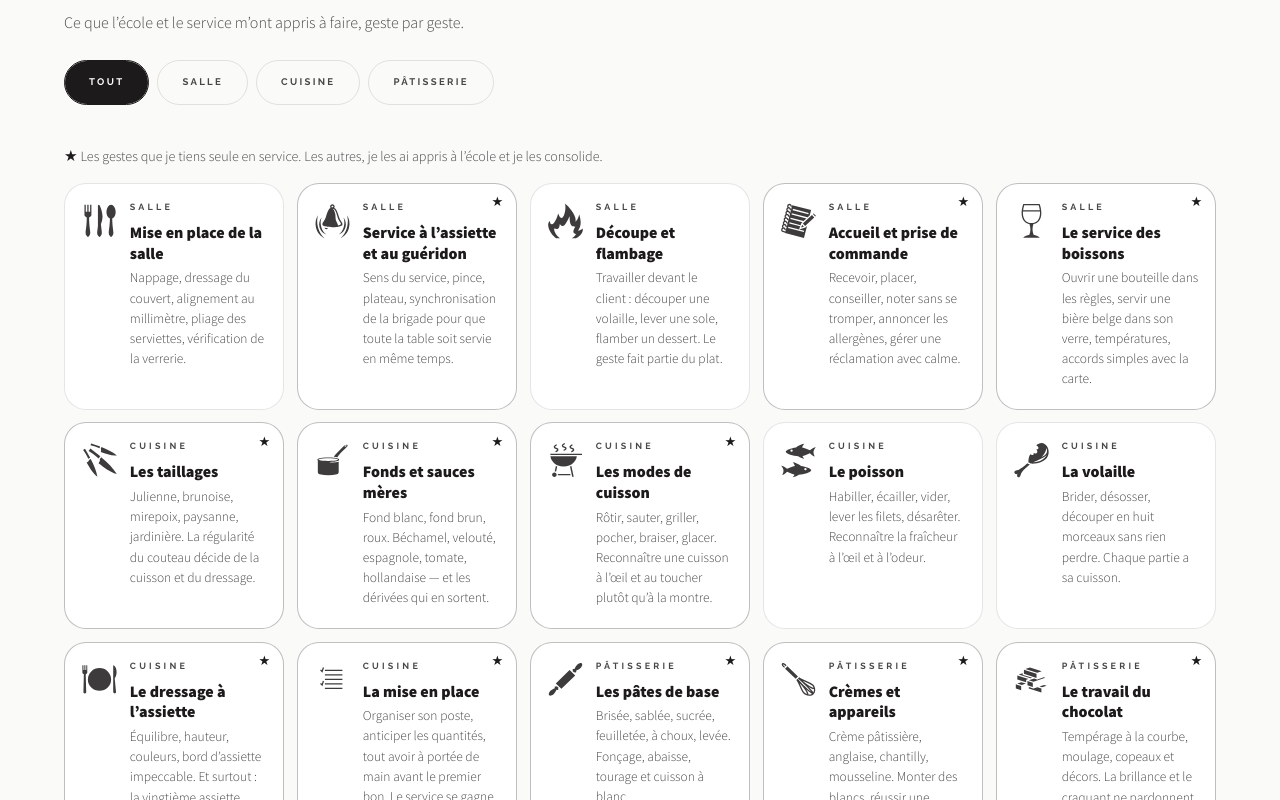
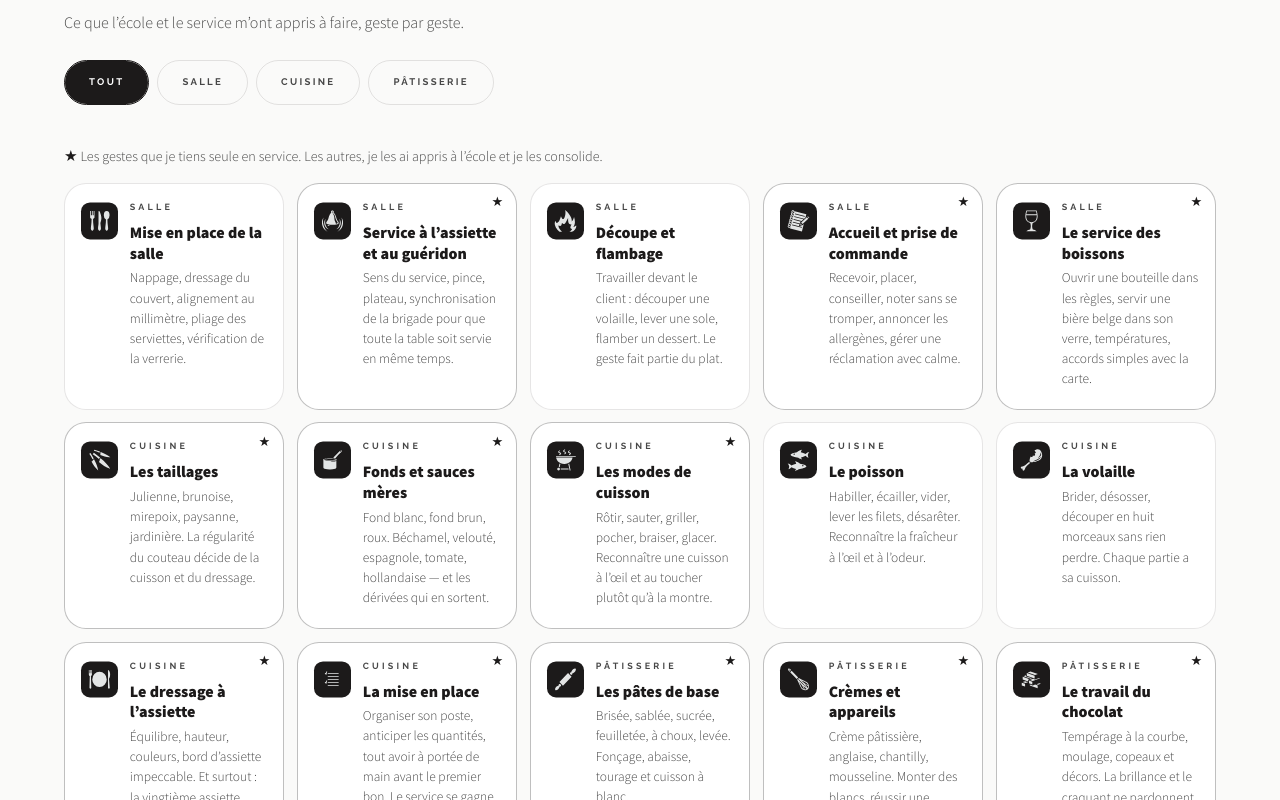
Before and after one commit to magalicontrino/cvmanon, a plain HTML site: page index.html in a window 1280 px wide. Shown: the part 2781-3581 px from the top of the page. Drawn offline with Linux system fonts and the light colour scheme.

Commit message:
Tous les pictos dans le carré d'encre
Les vingt et un pictos de la page portent désormais le même traitement que ceux
de la formation : carré d'encre, coins arrondis, picto en blanc.

Trois tailles, une seule mécanique — .badge, .badge--lg pour la formation,
--md pour les familles d'expérience, --sm pour les quinze fiches techniques.
Les règles séparées .rows__icon et .tile__icon disparaissent.

Co-Authored-By: Claude Opus 4.8 <noreply@anthropic.com>

```diff
--- a/index.html
+++ b/index.html
@@ -123,7 +123,7 @@
   <ul class="rows">
 
     <li data-reveal>
-      <span class="rows__badge"><img class="rows__icon" src="assets/pictos/formation-01.svg" alt="" width="512" height="512" /></span>
+      <span class="badge badge--lg"><img class="badge__img" src="assets/pictos/formation-01.svg" alt="" width="512" height="512" /></span>
       <span class="rows__title">Institut d’Enseignement Cardinal Mercier
         <em class="rows__sub">Braine-l’Alleud</em></span>
       <span class="rows__body"><b>2026</b> — 5<sup>e</sup> année en septembre. Section Hôtelier(ère) - Restaurateur(trice), enseignement technique de qualification.
@@ -131,14 +131,14 @@
     </li>
 
     <li data-reveal>
-      <span class="rows__badge"><img class="rows__icon" src="assets/pictos/formation-02.svg" alt="" width="512" height="512" /></span>
+      <span class="badge badge--lg"><img class="badge__img" src="assets/pictos/formation-02.svg" alt="" width="512" height="512" /></span>
       <span class="rows__title">Normes HACCP et sécurité alimentaire
         <em class="rows__sub">Intégré au cursus</em></span>
       <span class="rows__body">Chaîne du froid, traçabilité, températures, nettoyage et désinfection. Tenue professionnelle complète, lavage des mains, allergènes, DLC.</span>
     </li>
 
     <li data-reveal>
-      <span class="rows__badge"><img class="rows__icon" src="assets/pictos/formation-03.svg" alt="" width="512" height="512" /></span>
+      <span class="badge badge--lg"><img class="badge__img" src="assets/pictos/formation-03.svg" alt="" width="512" height="512" /></span>
       <span class="rows__title">Restaurant didactique de l’école
         <em class="rows__sub">Chaque semaine</em></span>
       <span class="rows__body">Services complets ouverts au public, en brigade de cuisine et en brigade de salle. Réceptions et repas de gala organisés par l’école.</span>
@@ -157,7 +157,7 @@
   <!-- Trois familles, une ligne par poste. La date à gauche donne la
        chronologie sans qu'on ait à la chercher dans le texte. -->
   <h3 class="rows__group" data-reveal>
-    <img src="assets/pictos/experience-salle.svg" alt="" width="512" height="512" />salle
+    <span class="badge badge--md"><img class="badge__img" src="assets/pictos/experience-salle.svg" alt="" width="512" height="512" /></span>salle
   </h3>
   <ul class="rows rows--dated">
 
@@ -176,7 +176,7 @@
   </ul>
 
   <h3 class="rows__group" data-reveal>
-    <img src="assets/pictos/experience-cuisine.svg" alt="" width="512" height="512" />cuisine
+    <span class="badge badge--md"><img class="badge__img" src="assets/pictos/experience-cuisine.svg" alt="" width="512" height="512" /></span>cuisine
   </h3>
   <ul class="rows rows--dated">
 
@@ -195,7 +195,7 @@
   </ul>
 
   <h3 class="rows__group" data-reveal>
-    <img src="assets/pictos/experience-stock.svg" alt="" width="512" height="512" />stock et logistique
+    <span class="badge badge--md"><img class="badge__img" src="assets/pictos/experience-stock.svg" alt="" width="512" height="512" /></span>stock et logistique
   </h3>
   <ul class="rows rows--dated">
 
@@ -278,7 +278,7 @@
   <ul class="grid" id="techniques-grid">
 
     <li class="tile" data-cat="salle" data-reveal>
-      <img class="tile__icon" src="assets/pictos/technique-10.svg" alt="" width="512" height="512" />
+      <span class="badge badge--sm"><img class="badge__img" src="assets/pictos/technique-10.svg" alt="" width="512" height="512" /></span>
       <div class="tile__body">
         <p class="tag">salle</p>
         <h3 class="tile__name">Mise en place de la salle</h3>
@@ -287,7 +287,7 @@
     </li>
 
     <li class="tile is-known" data-cat="salle" data-reveal data-delay="1">
-      <img class="tile__icon" src="assets/pictos/technique-11.svg" alt="" width="512" height="512" />
+      <span class="badge badge--sm"><img class="badge__img" src="assets/pictos/technique-11.svg" alt="" width="512" height="512" /></span>
       <span class="tile__star" role="img" aria-label="Compétence acquise">★</span>
       <div class="tile__body">
         <p class="tag">salle</p>
@@ -297,7 +297,7 @@
     </li>
 
     <li class="tile" data-cat="salle" data-reveal data-delay="2">
-      <img class="tile__icon" src="assets/pictos/technique-12.svg" alt="" width="512" height="512" />
+      <span class="badge badge--sm"><img class="badge__img" src="assets/pictos/technique-12.svg" alt="" width="512" height="512" /></span>
       <div class="tile__body">
         <p class="tag">salle</p>
         <h3 class="tile__name">Découpe et flambage</h3>
@@ -306,7 +306,7 @@
     </li>
 
     <li class="tile is-known" data-cat="salle" data-reveal data-delay="3">
-      <img class="tile__icon" src="assets/pictos/technique-13.svg" alt="" width="512" height="512" />
+      <span class="badge badge--sm"><img class="badge__img" src="assets/pictos/technique-13.svg" alt="" width="512" height="512" /></span>
       <span class="tile__star" role="img" aria-label="Compétence acquise">★</span>
       <div class="tile__body">
         <p class="tag">salle</p>
@@ -316,7 +316,7 @@
     </li>
 
     <li class="tile is-known" data-cat="salle" data-reveal>
-      <img class="tile__icon" src="assets/pictos/technique-14.svg" alt="" width="512" height="512" />
+      <span class="badge badge--sm"><img class="badge__img" src="assets/pictos/technique-14.svg" alt="" width="512" height="512" /></span>
       <span class="tile__star" role="img" aria-label="Compétence acquise">★</span>
       <div class="tile__body">
         <p class="tag">salle</p>
@@ -326,7 +326,7 @@
     </li>
 
     <li class="tile is-known" data-cat="cuisine" data-reveal data-delay="1">
-      <img class="tile__icon" src="assets/pictos/technique-01.svg" alt="" width="512" height="512" />
+      <span class="badge badge--sm"><img class="badge__img" src="assets/pictos/technique-01.svg" alt="" width="512" height="512" /></span>
       <span class="tile__star" role="img" aria-label="Compétence acquise">★</span>
       <div class="tile__body">
         <p class="tag">cuisine</p>
@@ -336,7 +336,7 @@
     </li>
 
     <li class="tile is-known" data-cat="cuisine" data-reveal data-delay="2">
-      <img class="tile__icon" src="assets/pictos/technique-02.svg" alt="" width="512" height="512" />
+      <span class="badge badge--sm"><img class="badge__img" src="assets/pictos/technique-02.svg" alt="" width="512" height="512" /></span>
       <span class="tile__star" role="img" aria-label="Compétence acquise">★</span>
       <div class="tile__body">
         <p class="tag">cuisine</p>
@@ -346,7 +346,7 @@
     </li>
 
     <li class="tile is-known" data-cat="cuisine" data-reveal data-delay="3">
-      <img class="tile__icon" src="assets/pictos/technique-03.svg" alt="" width="512" height="512" />
+      <span class="badge badge--sm"><img class="badge__img" src="assets/pictos/technique-03.svg" alt="" width="512" height="512" /></span>
       <span class="tile__star" role="img" aria-label="Compétence acquise">★</span>
       <div class="tile__body">
         <p class="tag">cuisine</p>
@@ -356,7 +356,7 @@
     </li>
 
 <li class="tile" data-cat="cuisine" data-reveal>
-      <img class="tile__icon" src="assets/pictos/technique-04.svg" alt="" width="512" height="512" />
+      <span class="badge badge--sm"><img class="badge__img" src="assets/pictos/technique-04.svg" alt="" width="512" height="512" /></span>
       <div class="tile__body">
         <p class="tag">cuisine</p>
         <h3 class="tile__name">Le poisson</h3>
@@ -365,7 +365,7 @@
     </li>
 
     <li class="tile" data-cat="cuisine" data-reveal>
-      <img class="tile__icon" src="assets/pictos/technique-15.svg" alt="" width="512" height="512" />
+      <span class="badge badge--sm"><img class="badge__img" src="assets/pictos/technique-15.svg" alt="" width="512" height="512" /></span>
       <div class="tile__body">
         <p class="tag">cuisine</p>
         <h3 class="tile__name">La volaille</h3>
@@ -374,7 +374,7 @@
     </li>
 
     <li class="tile is-known" data-cat="cuisine" data-reveal data-delay="1">
-      <img class="tile__icon" src="assets/pictos/technique-05.svg" alt="" width="512" height="512" />
+      <span class="badge badge--sm"><img class="badge__img" src="assets/pictos/technique-05.svg" alt="" width="512" height="512" /></span>
       <span class="tile__star" role="img" aria-label="Compétence acquise">★</span>
       <div class="tile__body">
         <p class="tag">cuisine</p>
@@ -384,7 +384,7 @@
     </li>
 
     <li class="tile is-known" data-cat="cuisine" data-reveal data-delay="2">
-      <img class="tile__icon" src="assets/pictos/technique-06.svg" alt="" width="512" height="512" />
+      <span class="badge badge--sm"><img class="badge__img" src="assets/pictos/technique-06.svg" alt="" width="512" height="512" /></span>
       <span class="tile__star" role="img" aria-label="Compétence acquise">★</span>
       <div class="tile__body">
         <p class="tag">cuisine</p>
@@ -394,7 +394,7 @@
     </li>
 
     <li class="tile is-known" data-cat="patisserie" data-reveal data-delay="3">
-      <img class="tile__icon" src="assets/pictos/technique-07.svg" alt="" width="512" height="512" />
+      <span class="badge badge--sm"><img class="badge__img" src="assets/pictos/technique-07.svg" alt="" width="512" height="512" /></span>
       <span class="tile__star" role="img" aria-label="Compétence acquise">★</span>
       <div class="tile__body">
         <p class="tag">pâtisserie</p>
@@ -404,7 +404,7 @@
     </li>
 
     <li class="tile is-known" data-cat="patisserie" data-reveal>
-      <img class="tile__icon" src="assets/pictos/technique-08.svg" alt="" width="512" height="512" />
+      <span class="badge badge--sm"><img class="badge__img" src="assets/pictos/technique-08.svg" alt="" width="512" height="512" /></span>
       <span class="tile__star" role="img" aria-label="Compétence acquise">★</span>
       <div class="tile__body">
         <p class="tag">pâtisserie</p>
@@ -414,7 +414,7 @@
     </li>
 
     <li class="tile is-known" data-cat="patisserie" data-reveal data-delay="1">
-      <img class="tile__icon" src="assets/pictos/technique-09.svg" alt="" width="512" height="512" />
+      <span class="badge badge--sm"><img class="badge__img" src="assets/pictos/technique-09.svg" alt="" width="512" height="512" /></span>
       <span class="tile__star" role="img" aria-label="Compétence acquise">★</span>
       <div class="tile__body">
         <p class="tag">pâtisserie</p>
--- a/style.css
+++ b/style.css
@@ -631,25 +631,34 @@ figure.media img[data-zoom] { cursor: zoom-in; }
    gauche pour qu'on suive la chronologie sans la chercher dans le texte. */
 .rows--dated li { grid-template-columns: minmax(0, 8rem) minmax(0, 17rem) minmax(0, 1.6fr); }
 
-/* Le picto de formation est posé dans un carré d'encre à coins arrondis. Le
-   fond est porté par l'enveloppe et non par l'image : `invert` s'applique à
-   tout l'élément, il retournerait aussi le noir du carré. */
-.rows__badge {
-  width: 2.9rem;
-  height: 2.9rem;
-  align-self: start;
-  transform: translateY(.1em);
+/* Tous les pictos du site sont posés dans un carré d'encre à coins arrondis.
+   Le fond est porté par l'enveloppe et non par l'image : `invert` s'applique à
+   tout l'élément, il retournerait aussi le noir du carré.
+
+   Trois tailles, une seule mécanique — formation, familles d'expérience,
+   fiches techniques. */
+.badge {
+  display: grid;
+  place-items: center;
   border-radius: 12px;
   background: var(--ink-strong);
-  display: grid;
-  place-items: center;
+  flex: none;
   transition: transform .4s var(--ease);
 }
-.rows li:hover .rows__badge { transform: translateY(.1em) scale(1.06); }
+/* Les pictos sont des aplats noirs sur fond transparent : l'inversion les passe
+   en blanc sans toucher à la transparence, donc sans second jeu de fichiers. */
+.badge__img { filter: invert(1); display: block; }
 
-/* Les pictos sont des aplats noirs sur fond transparent : l'inversion les passe
-   en blanc sans toucher à la transparence. */
-.rows__icon { width: 1.85rem; height: 1.85rem; filter: invert(1); }
+.badge--lg { width: 2.9rem; height: 2.9rem; align-self: start; transform: translateY(.1em); }
+.badge--lg .badge__img { width: 1.85rem; height: 1.85rem; }
+.rows li:hover .badge--lg { transform: translateY(.1em) scale(1.06); }
+
+.badge--md { width: 2.6rem; height: 2.6rem; border-radius: 11px; }
+.badge--md .badge__img { width: 1.65rem; height: 1.65rem; }
+
+.badge--sm { width: 2.3rem; height: 2.3rem; border-radius: 9px; grid-row: span 2; align-self: start; transform: translateY(.15rem); }
+.badge--sm .badge__img { width: 1.45rem; height: 1.45rem; }
+.tile:hover .badge--sm { transform: translateY(.15rem) scale(1.06); }
 
 .rows__date {
   font-weight: 600;
@@ -712,7 +721,7 @@ figure.media img[data-zoom] { cursor: zoom-in; }
   letter-spacing: .3em;
   color: var(--ink-strong);
 }
-.rows__group img { width: 2.6rem; height: 2.6rem; opacity: .85; }
+
 .rows__group:first-of-type { margin-top: 0; }
 
 @media (max-width: 820px) {
@@ -892,7 +901,6 @@ figure.media img[data-zoom] { cursor: zoom-in; }
   transition: transform .55s var(--ease), box-shadow .55s var(--ease);
 }
 .tile:hover { transform: translateY(-3px); box-shadow: 0 12px 26px rgba(28, 26, 26, .07); }
-.tile__icon { width: 2.3rem; height: 2.3rem; grid-row: span 2; opacity: .85; transform: translateY(.15rem); }
 
 /* L'étoile marque les gestes tenus en autonomie. Elle est en haut à droite,
    hors du flux : elle ne doit pas décaler le titre d'une fiche à l'autre. */
@@ -1377,7 +1385,7 @@ figure.media img[data-zoom] { cursor: zoom-in; }
      texte court et tiennent largement. */
   .grid { grid-template-columns: repeat(3, 1fr) !important; gap: .45cm !important; }
   .rows li, .rows--dated li { grid-template-columns: minmax(0, 3.5cm) minmax(0, 5cm) minmax(0, 1fr) !important; gap: .3cm !important; padding: .12cm 0 !important; }
-  .rows__icon, .rows__badge { display: none !important; }
+  .badge { display: none !important; }
   .rows li:not(.rows--dated li) { grid-template-columns: minmax(0, 5cm) minmax(0, 1fr) !important; }
   .rows__group { margin: .35cm 0 .15cm !important; }
   .rows__group img { display: none !important; }
```
